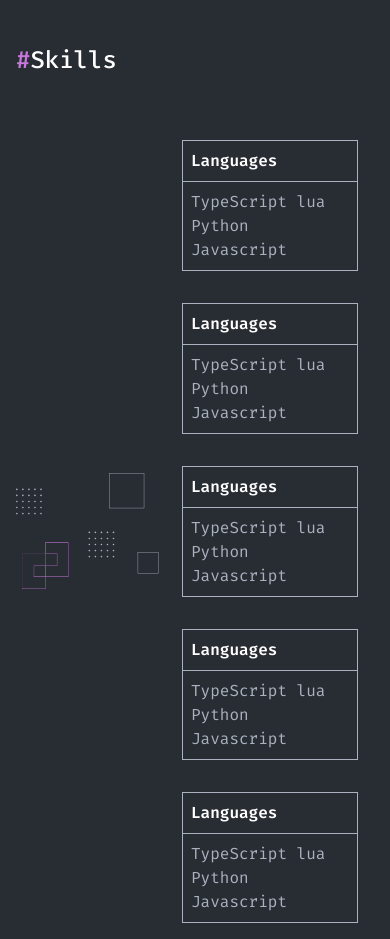
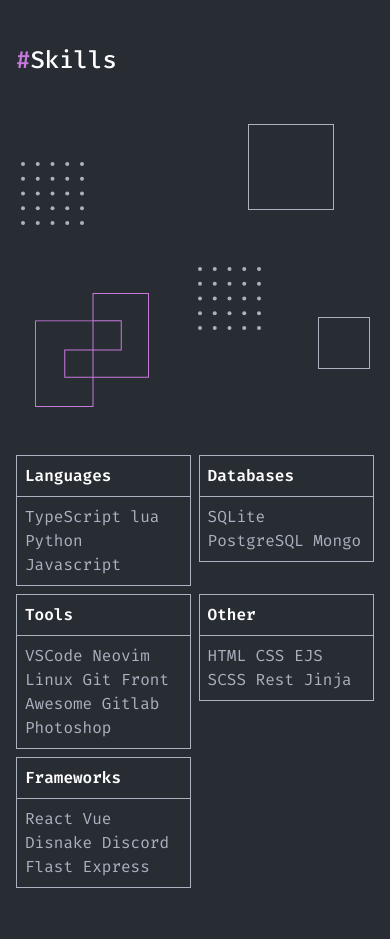
Before and after one commit to amirhpy/Portfolio, a React (Vite) app: page / in a window 390 px wide. Shown: the part 2940-3879 px from the top of the page. After the commit the page ends 3828 px from the top, so only its background shows below. Built offline with nearby package versions, Linux system fonts and the light colour scheme.

Commit message:
responsive component skills

```diff
--- a/src/components/Skills/MainSkill.jsx
+++ b/src/components/Skills/MainSkill.jsx
@@ -1,10 +1,10 @@
 import React from 'react';
 
-const MainSkill = () => {
+const MainSkill = ({ headSkill, bodySkill }) => {
     return (
-        <div className='border w-44 border-gray m-4'>
-            <h4 className='border-b font-fira-600 p-2 border-gray text-white'>Languages</h4>
-            <p className='p-2'>TypeScript lua Python Javascript</p>
+        <div className='border w-[49%] sm:w-44 border-gray'>
+            <h4 className='border-b font-fira-600 p-2 border-gray text-white'>{headSkill}</h4>
+            <p className='p-2'>{bodySkill}</p>
         </div>
     );
 };
--- a/src/components/Skills/Skills.jsx
+++ b/src/components/Skills/Skills.jsx
@@ -1,4 +1,4 @@
-import React from 'react';
+import React, { useState } from 'react';
 
 // components
 import MainSkill from './MainSkill';
@@ -10,21 +10,26 @@
 import groupIcon from '../../assets/svg/groupicon.svg'
 
 const Skills = () => {
+    const [skills] = useState([
+        { id: 1, headSkill: 'Languages', bodySkill: 'TypeScript lua Python Javascript' },
+        { id: 2, headSkill: 'Databases', bodySkill: 'SQLite PostgreSQL Mongo' },
+        { id: 3, headSkill: 'Tools', bodySkill: 'VSCode Neovim Linux Git Front Awesome Gitlab Photoshop' },
+        { id: 4, headSkill: 'Other', bodySkill: 'HTML CSS EJS SCSS Rest Jinja' },
+        { id: 5, headSkill: 'Frameworks', bodySkill: 'React Vue Disnake Discord Flast Express' }
+    ])
     return (
         <div className='container mt-28'>
             <div className='mb-12'>
                 <HeadComponent nameComponent='Skills' lineHidden='hidden' hidden='hidden' />
             </div>
-            <div className='flex items-center'>
-                <div className='w-2/5'>
-                    <img src={groupIcon} alt='icon' className='' />
+            <div className='flex items-center flex-wrap'>
+                <div className='w-full md:w-2/5'>
+                    <img src={groupIcon} alt='icon' className='mx-auto' />
                 </div>
-                <div className='w-3/5 flex flex-wrap justify-end'>
-                    <MainSkill />
-                    <MainSkill />
-                    <MainSkill />
-                    <MainSkill />
-                    <MainSkill />
+                <div className='w-full md:w-3/5 flex flex-wrap justify-between items-start sm:justify-end mt-12 md:mt-0 gap-y-2 sm:gap-4'>
+                    {skills.map(skill => (
+                        <MainSkill key={skill.id} {...skill} />
+                    ))}
                 </div>
             </div>
         </div>
```
